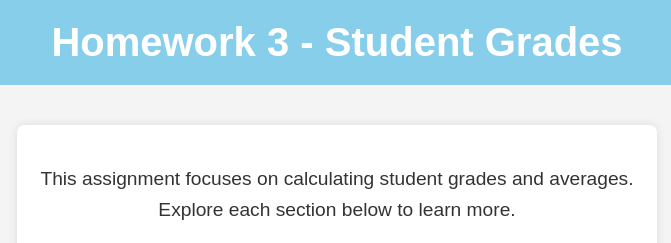
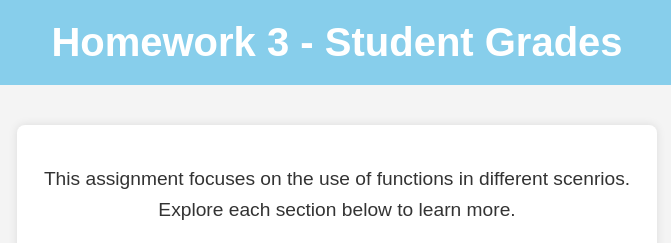
Before and after one commit to kawingtam/cis114, a plain HTML site: page hw3.html in a window 1280 px wide. Shown: the top 243 px of the page, 303-974 px from the left. Drawn offline with Linux system fonts and the light colour scheme.

Commit message:
Update hw3.html

```diff
--- a/hw3.html
+++ b/hw3.html
@@ -63,7 +63,7 @@
         <h1>Homework 3 - Student Grades</h1>
     </header>
     <div class="content">
-        <p>This assignment focuses on calculating student grades and averages. Explore each section below to learn more.</p>
+        <p>This assignment focuses on the use of functions in different scenrios. Explore each section below to learn more.</p>
 
         <div class="links">
             <a href="hw3-part1.html">Part 1: Grade Calculator</a>
```
